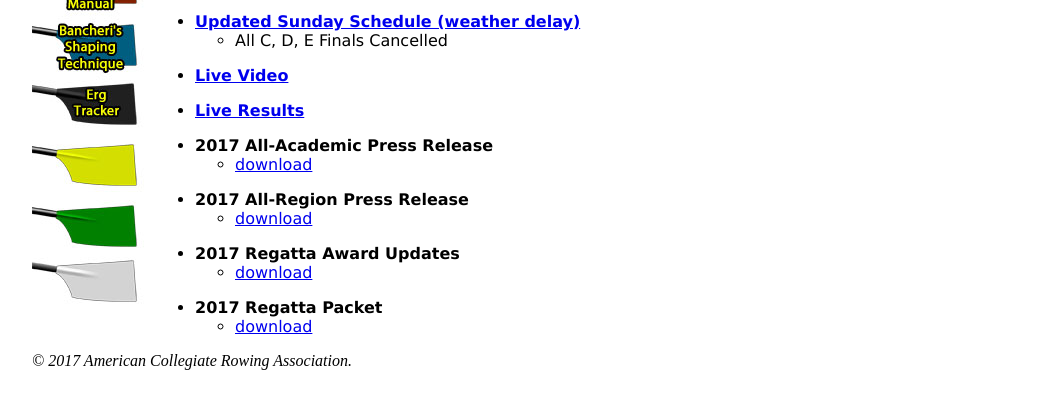
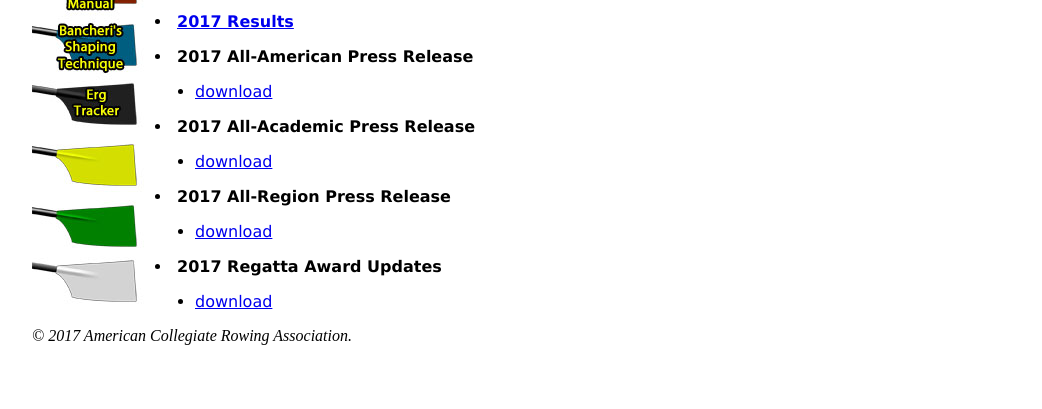
Before and after one commit to wolleben/acra, a plain HTML site: page index.html in a window 1280 px wide. Shown: the part 237-646 px from the top of the page, without its empty margins (118-1160 px from the left). Drawn offline with Linux system fonts and the light colour scheme.

Commit message:
Updated mainpage with PR

```diff
--- a/index.html
+++ b/index.html
@@ -137,30 +137,25 @@
 		<div id="mainbar">
 		    <h1>News:      </h1>
 
-		    <ul>
-				</li>
-	     		<li><strong><a href="live2017/2017_schedule.html#semis" target="_blank">Updated Sunday Schedule (weather delay)</a></strong>
+     		<li><strong><a href="live2017/2017_results.html" target="_blank">2017 Results</a></strong>
+            <p></p>
+			<li><strong>2017 All-American Press Release</strong>
 			    <ul>
-				<li>All C, D, E Finals Cancelled
+				<li><a href="Files/2017/2017_All_American Press_Release.pdf" target="_blank">download</a>
 				    <p></p>
 				</li>
-			    </ul>				</li>
-            <li><strong><a href="https://livestream.com/row/events/6863439" target="_blank">Live Video</a></strong>
-            <p></p>
+			    </ul>
 			</li>
-     		<li><strong><a href="live2017/2017_results.html" target="_blank">Live Results</a></strong>
-            <p></p>
-
 			<li><strong>2017 All-Academic Press Release</strong>
 			    <ul>
-				<li><a href="Files/2017/2017_All_Academic_Press_Release.pdf" target="_blank">download</a>
+				<li><a href="Files/2017/2017_All_Academic Press_Release.pdf" target="_blank">download</a>
 				    <p></p>
 				</li>
 			    </ul>
 			</li>
 			<li><strong>2017 All-Region Press Release</strong>
 			    <ul>
-				<li><a href="Files/2017/2017_All_Region_Press_Release.pdf" target="_blank">download</a>
+				<li><a href="Files/2017/2017_All_Region Press_Release.pdf" target="_blank">download</a>
 				  <p></p>
 			    </li>
 			    </ul>
@@ -168,13 +163,6 @@
     		<li><strong>2017 Regatta Award Updates</strong>
 			    <ul>
 				<li><a href="Files/2017/2017_ACRA_Awards_Review.pdf">download</a>
-				  <p></p>
-				</li>
-			    </ul>
-			</li>
-    		<li><strong>2017 Regatta Packet</strong>
-			    <ul>
-				<li><a href="Files/2017/ACRARegattaPacket2017.pdf">download</a>
 				  <p></p>
 				</li>
 			    </ul>
```
Also changed, not shown: 11 other files.
